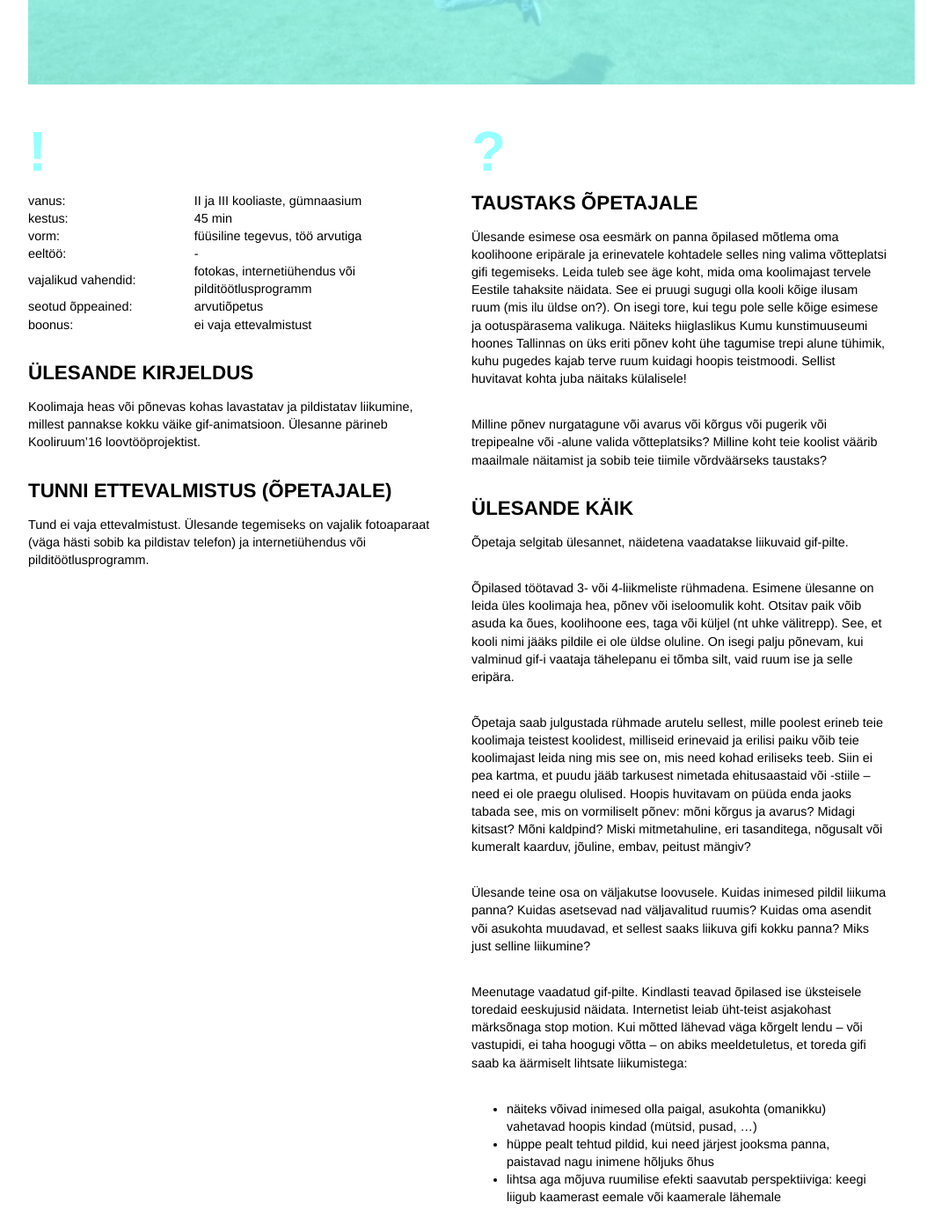
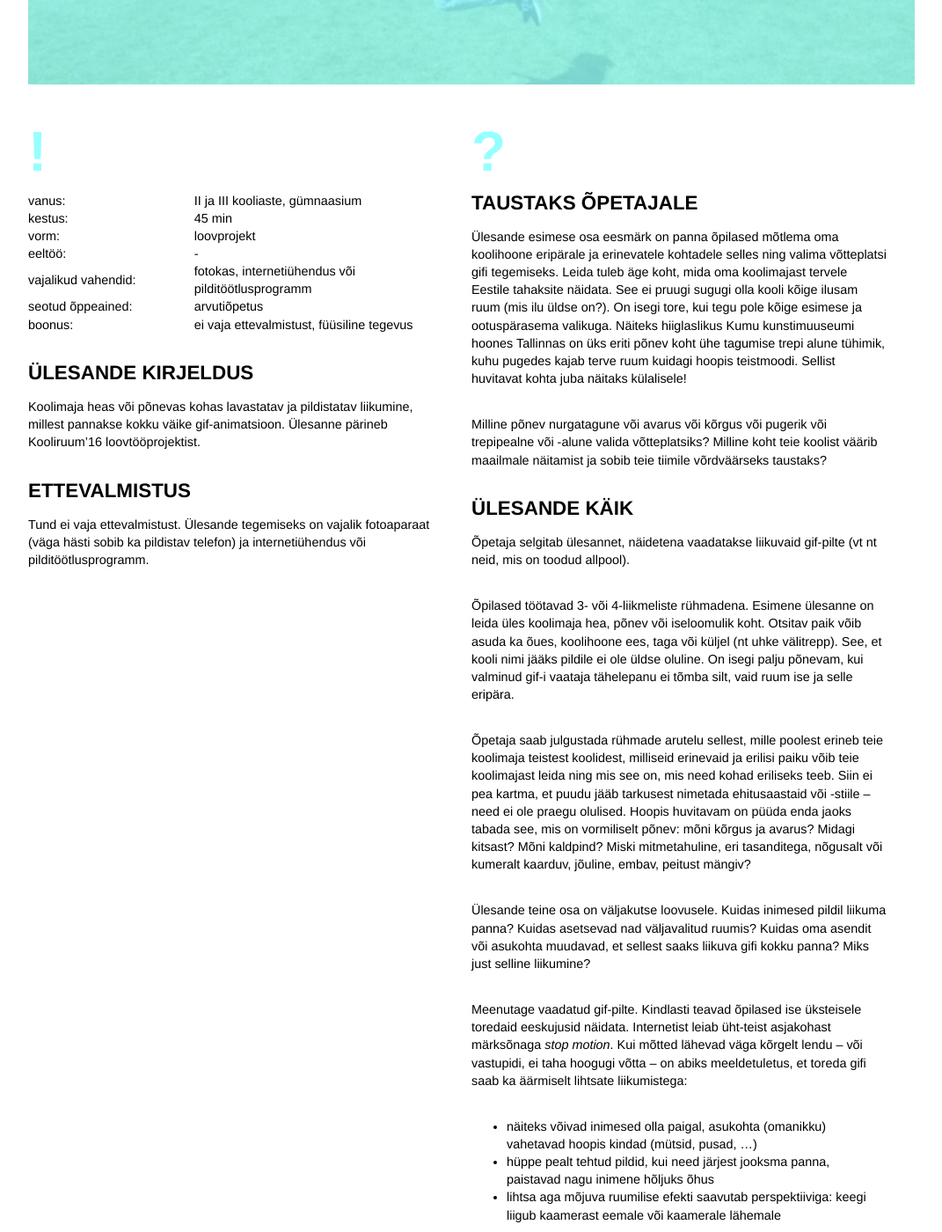
Before and after one commit to ruumiharidus/ruumiharidus.github.io, a Jekyll site: the page built from _posts/2015-11-25-kooliruum-on-kooliroom.md, in a window 1280 px wide and 1400 px high, scrolled down 698 px. Shown: the whole window at 88% size, without its empty margins (104-1175 px from the left). Built offline with Jekyll 4.4.1, drawn with Linux system fonts in a browser that asks for light colours; nearby versions of some CDN libraries; some of the changed text lies outside the part shown.

Commit message:
Updated 2015-11-25-kooliruum-on-kooliroom.md

```diff
--- a/_posts/2015-11-25-kooliruum-on-kooliroom.md
+++ b/_posts/2015-11-25-kooliruum-on-kooliroom.md
@@ -8,21 +8,22 @@ published: true
 
 
 
+
 <section class="section-bang">
 ### !
 
 vanus: 				| II ja III kooliaste, gümnaasium
 kestus: 			| 45 min
-vorm: 				| füüsiline tegevus, töö arvutiga
+vorm: 				| loovprojekt
 eeltöö:				| -
 vajalikud vahendid:	| fotokas, internetiühendus või pilditöötlusprogramm
 seotud õppeained:	| arvutiõpetus
-boonus:				| ei vaja ettevalmistust
+boonus:				| ei vaja ettevalmistust, füüsiline tegevus
 
 #### Ülesande kirjeldus
 Koolimaja heas või põnevas kohas lavastatav ja pildistatav liikumine, millest pannakse kokku väike gif-animatsioon. Ülesanne pärineb Kooliruum’16 loovtööprojektist.
 
-#### Tunni ettevalmistus (õpetajale)
+#### Ettevalmistus
 Tund ei vaja ettevalmistust. Ülesande tegemiseks on vajalik fotoaparaat (väga hästi sobib ka pildistav telefon) ja internetiühendus või pilditöötlusprogramm.
 
 </section>
@@ -31,12 +32,12 @@ Tund ei vaja ettevalmistust. Ülesande tegemiseks on vajalik fotoaparaat (väga
 ### ?
 
 #### Taustaks õpetajale
-Ülesande esimese osa eesmärk on panna õpilased mõtlema oma koolihoone eripärale ja erinevatele kohtadele selles ning valima võtteplatsi gifi tegemiseks. Leida tuleb see äge koht, mida oma koolimajast tervele Eestile tahaksite näidata. See ei pruugi sugugi olla kooli kõige ilusam ruum (mis ilu üldse on?). On isegi tore, kui tegu pole selle kõige esimese ja ootuspärasema valikuga. Näiteks hiiglaslikus Kumu kunstimuuseumi hoones Tallinnas on üks eriti põnev koht ühe tagumise trepi alune tühimik, kuhu pugedes kajab terve ruum kuidagi hoopis teistmoodi. Sellist huvitavat kohta juba näitaks külalisele!
+Ülesande esimese osa eesmärk on panna õpilased mõtlema oma koolihoone eripärale ja erinevatele kohtadele selles ning valima võtteplatsi gifi tegemiseks. Leida tuleb äge koht, mida oma koolimajast tervele Eestile tahaksite näidata. See ei pruugi sugugi olla kooli kõige ilusam ruum (mis ilu üldse on?). On isegi tore, kui tegu pole kõige esimese ja ootuspärasema valikuga. Näiteks hiiglaslikus Kumu kunstimuuseumi hoones Tallinnas on üks eriti põnev koht ühe tagumise trepi alune tühimik, kuhu pugedes kajab terve ruum kuidagi hoopis teistmoodi. Sellist huvitavat kohta juba näitaks külalisele!
 
 Milline põnev nurgatagune või avarus või kõrgus või pugerik või trepipealne või -alune valida võtteplatsiks? Milline koht teie koolist väärib maailmale näitamist ja sobib teie tiimile võrdväärseks taustaks?
 
 #### Ülesande käik
-Õpetaja selgitab ülesannet, näidetena vaadatakse liikuvaid gif-pilte.
+Õpetaja selgitab ülesannet, näidetena vaadatakse liikuvaid gif-pilte (vt nt neid, mis on toodud allpool).
 
 Õpilased töötavad 3- või 4-liikmeliste rühmadena. Esimene ülesanne on leida üles koolimaja hea, põnev või iseloomulik koht. Otsitav paik võib asuda ka õues, koolihoone ees, taga või küljel (nt uhke välitrepp). See, et kooli nimi jääks pildile ei ole üldse oluline. On isegi palju põnevam, kui valminud gif-i vaataja tähelepanu ei tõmba silt, vaid ruum ise ja selle eripära.
 
```
Also changed, not shown: other parts of _posts/2015-11-25-kooliruum-on-kooliroom.md (+2 -2 lines).
